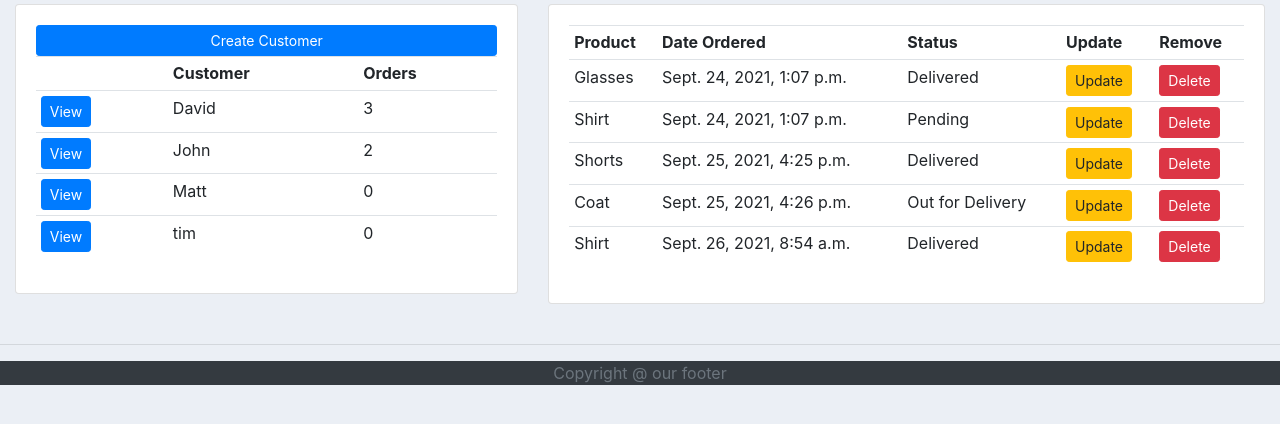
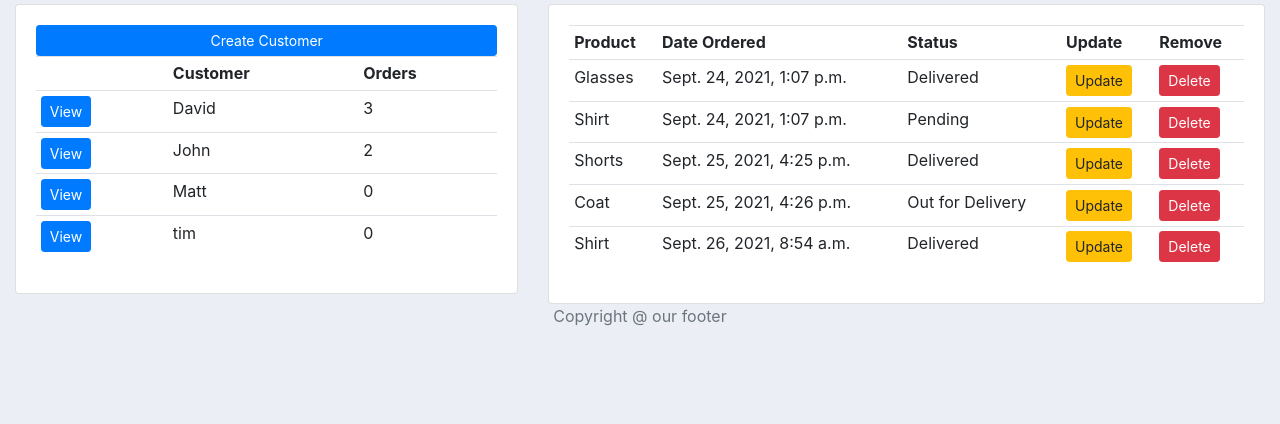
Before and after one commit to gulraiznoorbari/Customer-Management-System-Django, a Django app: page / in a window 1280 px wide. Shown: the part 306-730 px from the top of the page. Run offline with Django 3.2, Linux system fonts and the light colour scheme; a user stored in the database is signed in; data comes from the database, SQL or seed files in the repository.

Commit message:
Minor fixes

```diff
--- a/accounts/templates/accounts/footer.html
+++ b/accounts/templates/accounts/footer.html
@@ -1,4 +1,10 @@
-<footer class="footer text-center bg-dark">
+<style>
+    footer.footer.text-center.bg-dark {
+        padding: 5px;
+    }
+</style>
+
+<footer class="footer text-center">
     <div class="container">
         <span class="text-muted">Copyright @ our footer</span>
     </div>
--- a/accounts/templates/accounts/main.html
+++ b/accounts/templates/accounts/main.html
@@ -19,8 +19,6 @@
       {% block content %}
       {% endblock content %}
     </div>
-    <br>
-    <hr>
 	  {% include 'accounts/footer.html' %}
 
   </body>
```
